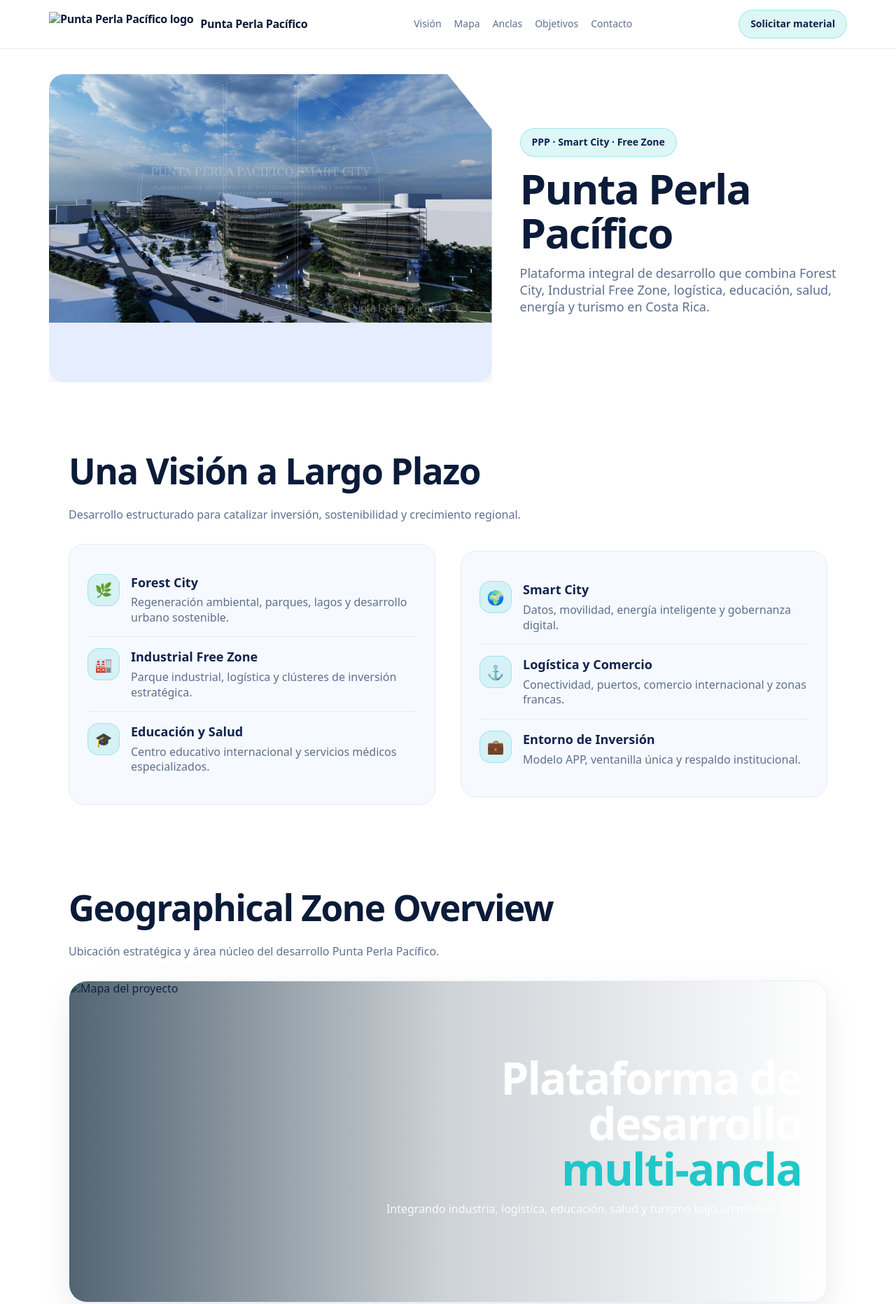
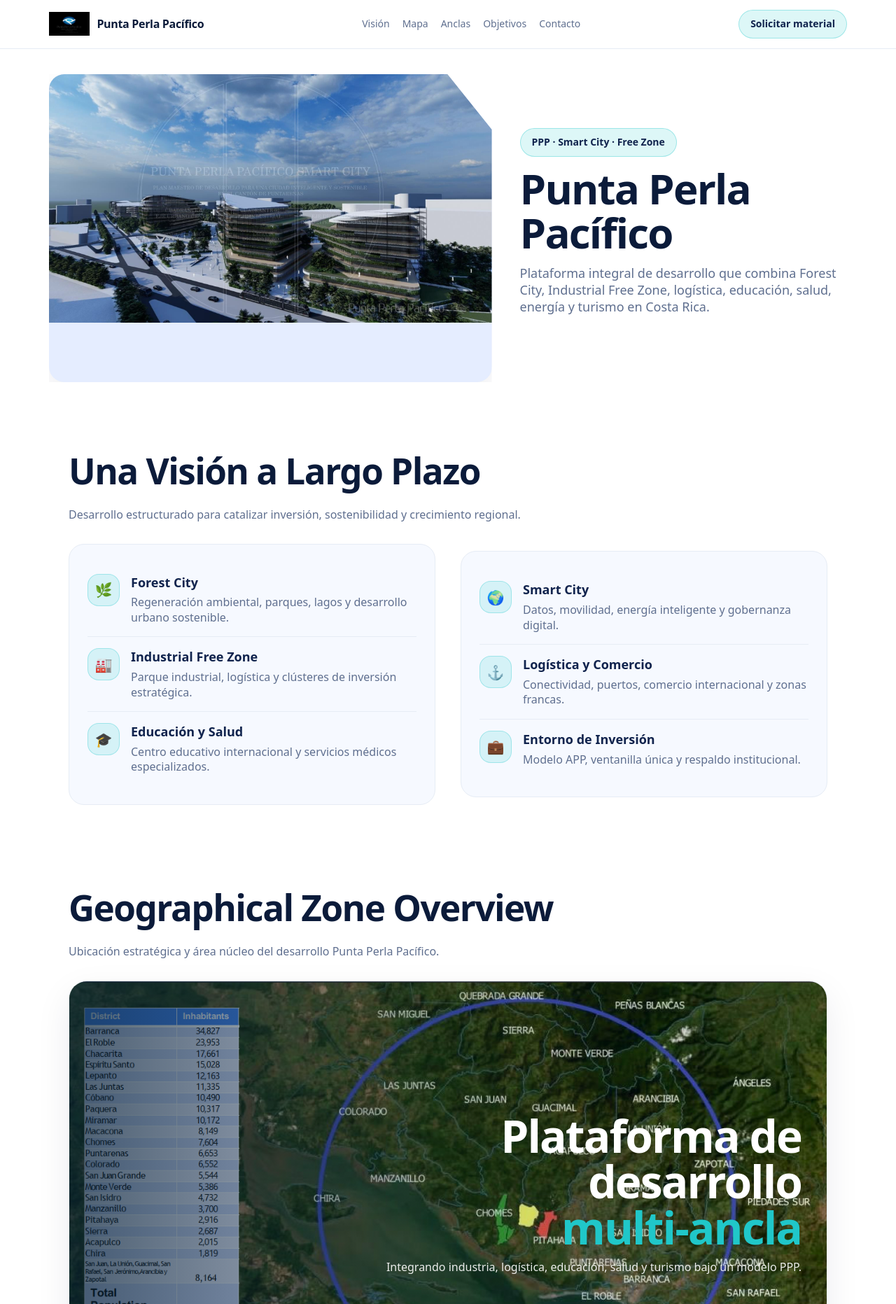
Before and after one commit to AliJosue/puntaperla-webdeck, a plain HTML site: page index.html in a window 1280 px wide. Shown: the top 1863 px of the page at 70% size. Drawn offline with Linux system fonts and the light colour scheme; files whose address does not match are found by name.

Commit message:
index.html

```diff
--- a/index.html
+++ b/index.html
@@ -251,7 +251,7 @@
 <header>
   <div class="wrap top">
     <div class="brand">
-      <img src="images/logo.png" alt="Punta Perla Pacífico logo" />
+      <img src="logo.png" alt="Punta Perla Pacífico logo" />
       <span>Punta Perla Pacífico</span>
     </div>
     <nav>
@@ -345,7 +345,7 @@
       Ubicación estratégica y área núcleo del desarrollo Punta Perla Pacífico.
     </p>
     <div class="map">
-      <img src="images/map.png" alt="Mapa del proyecto" />
+      <img src="map.png" alt="Mapa del proyecto" />
       <div class="mapOverlay"></div>
       <div class="mapText">
         <div>
```
